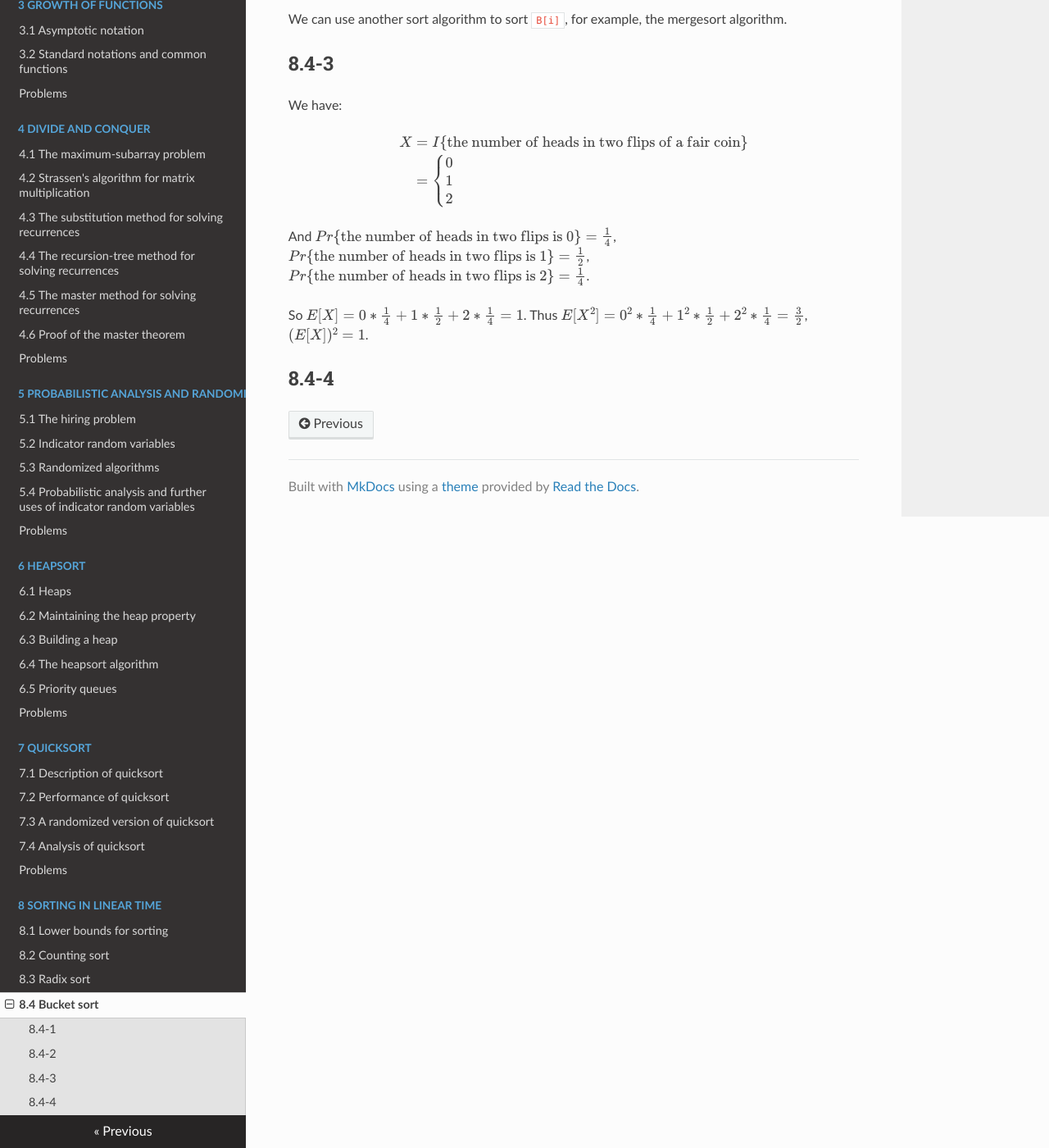
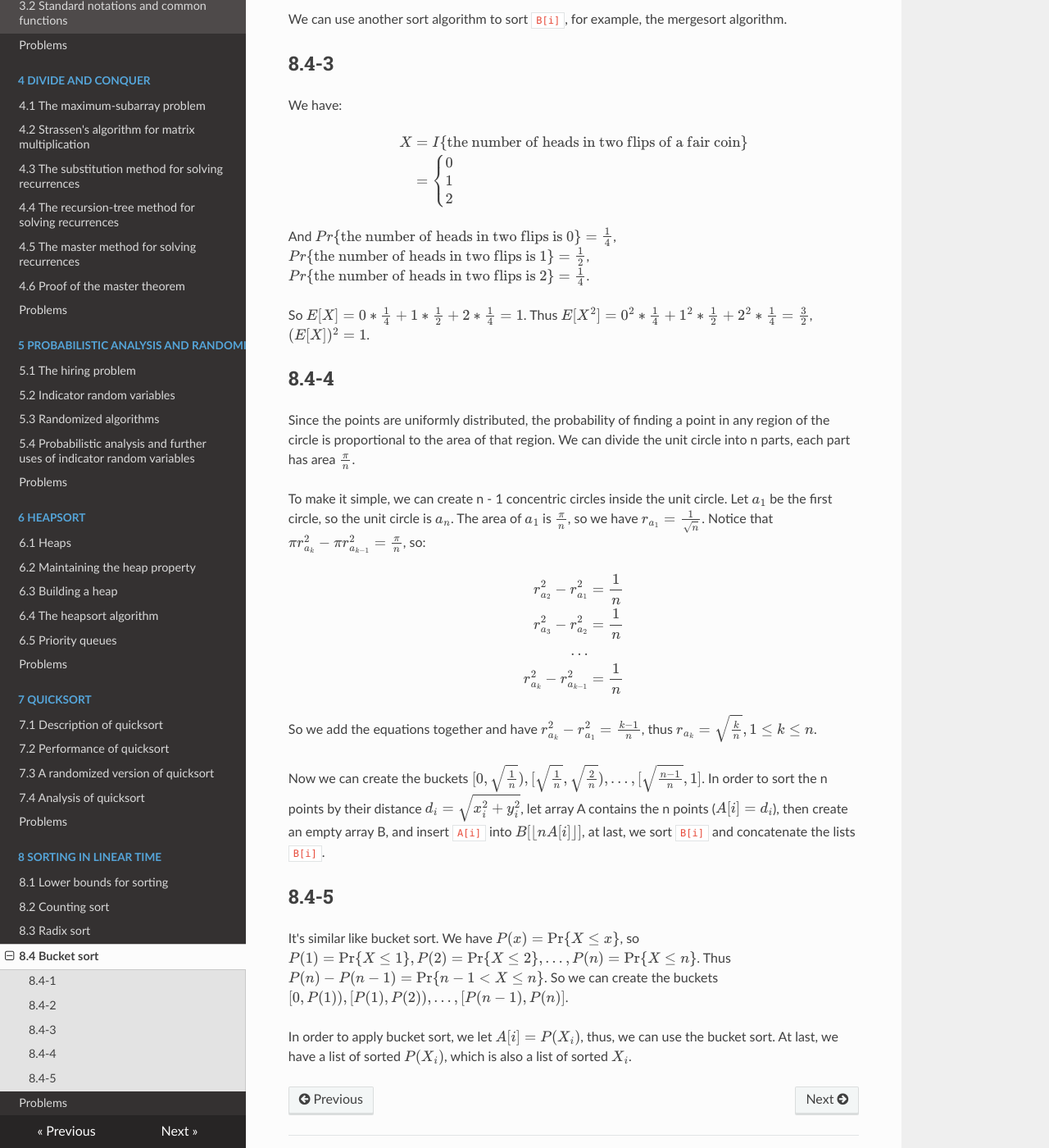
Before and after one commit to Frederick-S/Introduction-to-Algorithms-Notes, an MkDocs documentation site: the page built from docs/8-Sorting-in-Linear-Time/8.4-Bucket-sort.md, in a window 1280 px wide and 1400 px high, scrolled down 816 px. Shown: the whole window at 82% size. Built offline with MkDocs 1.6.1, drawn with Linux system fonts in a browser that asks for light colours; nearby versions of some CDN libraries; formulas are drawn with MathJax 3; old or Windows-style settings are respelled for this version of MkDocs.

Commit message:
Add 8.4-4 to 8.4-5

```diff
--- a/docs/8-Sorting-in-Linear-Time/8.4-Bucket-sort.md
+++ b/docs/8-Sorting-in-Linear-Time/8.4-Bucket-sort.md
@@ -26,3 +26,24 @@ And $Pr\lbrace \text{the number of heads in two flips is } 0\rbrace = \frac{1}{4
 So $E[X] = 0 * \frac{1}{4} + 1 * \frac{1}{2} + 2 * \frac{1}{4} = 1$. Thus $E[X^2] = 0^2 * \frac{1}{4} + 1^2 * \frac{1}{2} + 2^2 * \frac{1}{4} = \frac{3}{2}$, $(E[X])^2 = 1$.
 
 ## 8.4-4
+Since the points are uniformly distributed, the probability of finding a point in any region of the circle is proportional to the area of that region. We can divide the unit circle into n parts, each part has area $\frac{\pi}{n}$.
+
+To make it simple, we can create n - 1 concentric circles inside the unit circle. Let $a_1$ be the first circle, so the unit circle is $a_n$. The area of $a_1$ is $\frac{\pi}{n}$, so we have $r_{a_1} = \frac{1}{\sqrt{n}}$. Notice that $\pi{r_{a_k}^2} - \pi{r_{a_{k - 1}}^2} = \frac{\pi}{n}$, so:
+
+$$
+\begin{eqnarray}
+r_{a_2}^2 - r_{a_1}^2 &=& \frac{1}{n} \\\
+r_{a_3}^2 - r_{a_2}^2 &=& \frac{1}{n} \\\
+\ldots \\\
+r_{a_k}^2 - r_{a_{k - 1}}^2 &=& \frac{1}{n}
+\end{eqnarray}
+$$
+
+So we add the equations together and have $r_{a_k}^2 - r_{a_1}^2 = \frac{k - 1}{n}$, thus $r_{a_k} = \sqrt{\frac{k}{n}}, 1 \leq k \leq n$.
+
+Now we can create the buckets $[0, \sqrt{\frac{1}{n}}), [\sqrt{\frac{1}{n}}, \sqrt{\frac{2}{n}}), \ldots, [\sqrt{\frac{n - 1}{n}}, 1]$. In order to sort the n points by their distance $d_i = \sqrt{x_i^2 + y_i^2}$, let array A contains the n points ($A[i] = d_i$), then create an empty array B, and insert `A[i]` into $B[\lfloor nA[i] \rfloor]$, at last, we sort `B[i]` and concatenate the lists `B[i]`.
+
+## 8.4-5
+It's similar like bucket sort. We have $P(x) = \text{Pr}\lbrace X \leq x \rbrace$, so $P(1) = \text{Pr}\lbrace X \leq 1 \rbrace, P(2) = \text{Pr}\lbrace X \leq 2 \rbrace, \ldots, P(n) = \text{Pr}\lbrace X \leq n \rbrace$. Thus $P(n) - P(n - 1) = \text{Pr}\lbrace n - 1 < X \leq n \rbrace$. So we can create the buckets $[0, P(1)), [P(1), P(2)), \ldots, [P(n - 1), P(n)]$.
+
+In order to apply bucket sort, we let $A[i] = P(X_i)$, thus, we can use the bucket sort. At last, we have a list of sorted $P(X_i)$, which is also a list of sorted $X_i$.
--- a/mkdocs.yml
+++ b/mkdocs.yml
@@ -44,3 +44,4 @@ pages:
     - '8.2 Counting sort': '8-Sorting-in-Linear-Time/8.2-Counting-sort.md'
     - '8.3 Radix sort': '8-Sorting-in-Linear-Time/8.3-Radix-sort.md'
     - '8.4 Bucket sort': '8-Sorting-in-Linear-Time/8.4-Bucket-sort.md'
+    - 'Problems': '8-Sorting-in-Linear-Time/Problems.md'
```
Also changed, not shown: docs/8-Sorting-in-Linear-Time/Problems.md (added, +2 -0 lines).
